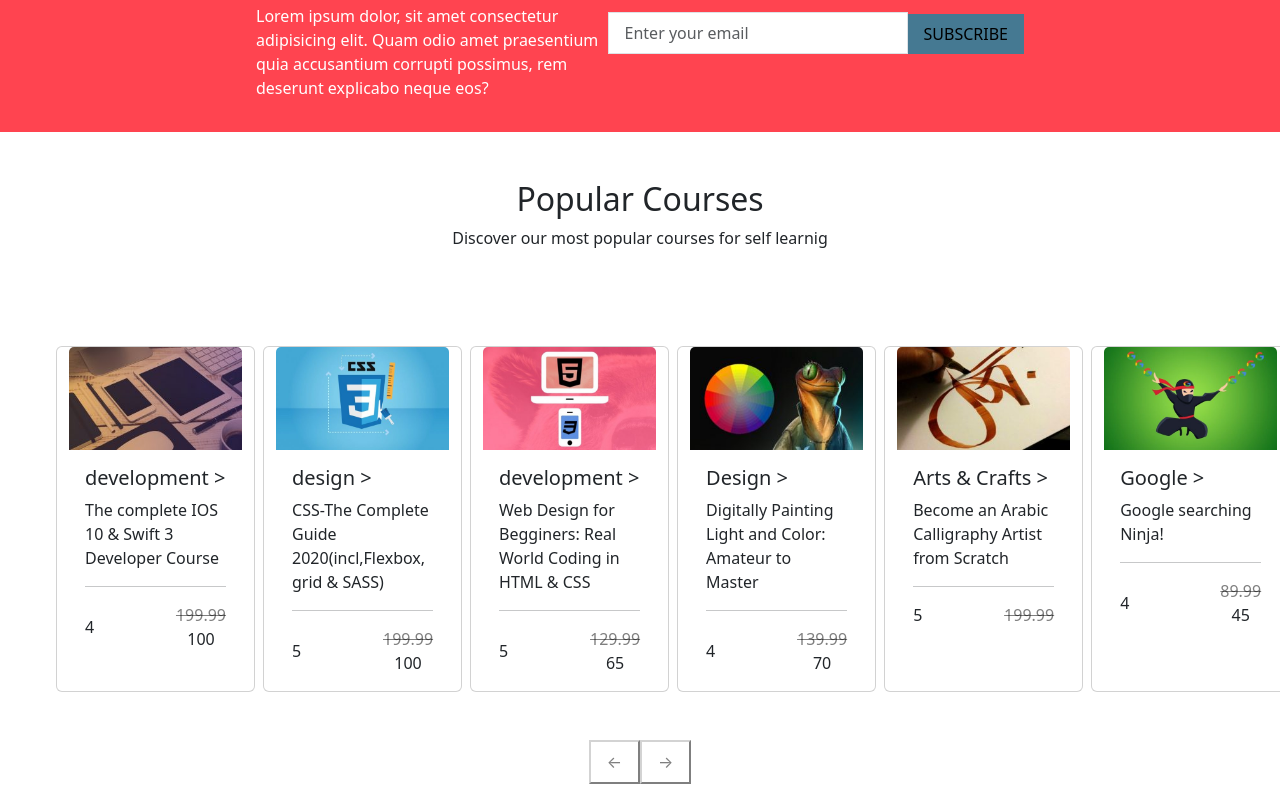
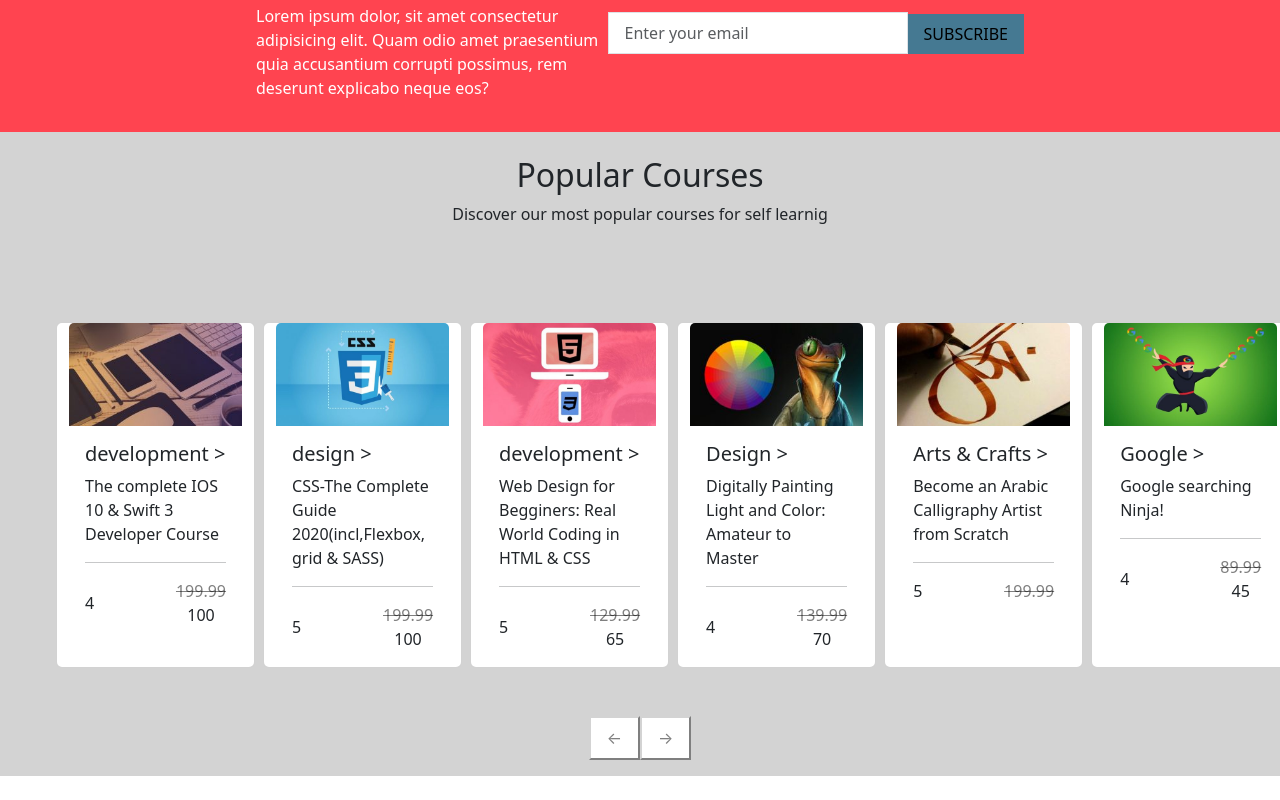
Before and after one commit to cesarecicolin/proj-html-vuejs, a Vue app: page / in a window 1280 px wide. Shown: the part 3240-4040 px from the top of the page. Built offline with nearby package versions, Linux system fonts and the light colour scheme.

Commit message:
migliorato graficamente popular course

```diff
--- a/src/components/AppCourses.vue
+++ b/src/components/AppCourses.vue
@@ -115,8 +115,8 @@ export default {
 }
 </script>
 <template>
-
-    <div class="row ms-5 mt-5">
+    <section>
+        <div class="row ms-5 mt-5">
         <div class="card  my-card ms-2 mt-5" v-for="card in courses ">
             <img :src="getImagePath(card.img)" class="card-img-top" alt="">
             <div class="card-body">
@@ -139,10 +139,14 @@ export default {
     <div class="d-flex justify-content-center mt-5">
          <btn text="SHOW ALL" class="text-center d-block"/>
     </div>
+    </section>
+
 
 </template>
 <style lang="scss" scoped>
 @use "../style/partials/mixin" as *;
+
+
 img {
     width: 100%;
 }
--- a/src/components/PopularCors.vue
+++ b/src/components/PopularCors.vue
@@ -72,8 +72,8 @@ export default {
 </script>
 <template>
     <section>
-        <div class="text-center mt-5">
-            <h2>Popular Courses</h2>
+        <div class="text-center ">
+            <h2 class="pt-4">Popular Courses</h2>
             <p>Discover our most popular courses for self learnig</p>
         </div>
         <div>
@@ -107,6 +107,7 @@ export default {
 <style lang="scss" scoped>
 @use "../style/partials/mixin" as *;
 
+section{background-color: lightgray;}
 img {
     width: 100%;
 }
@@ -133,6 +134,7 @@ button{padding: .5rem 1rem;
 background-color: white;
 border-color: lightgray;
 color: rgba($color: #000000, $alpha: .5);
+margin-bottom: 1rem;
 }
 
 </style>
```
